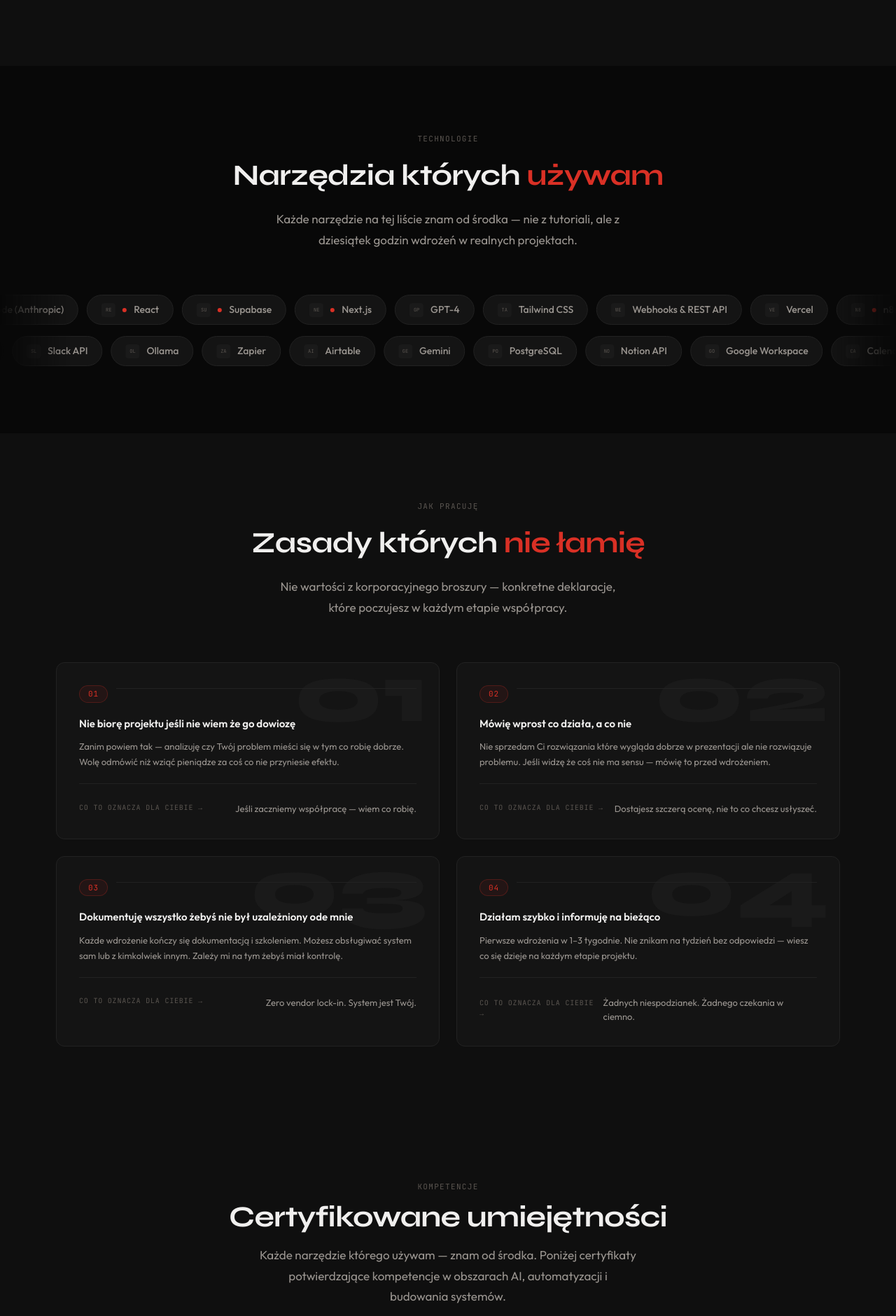
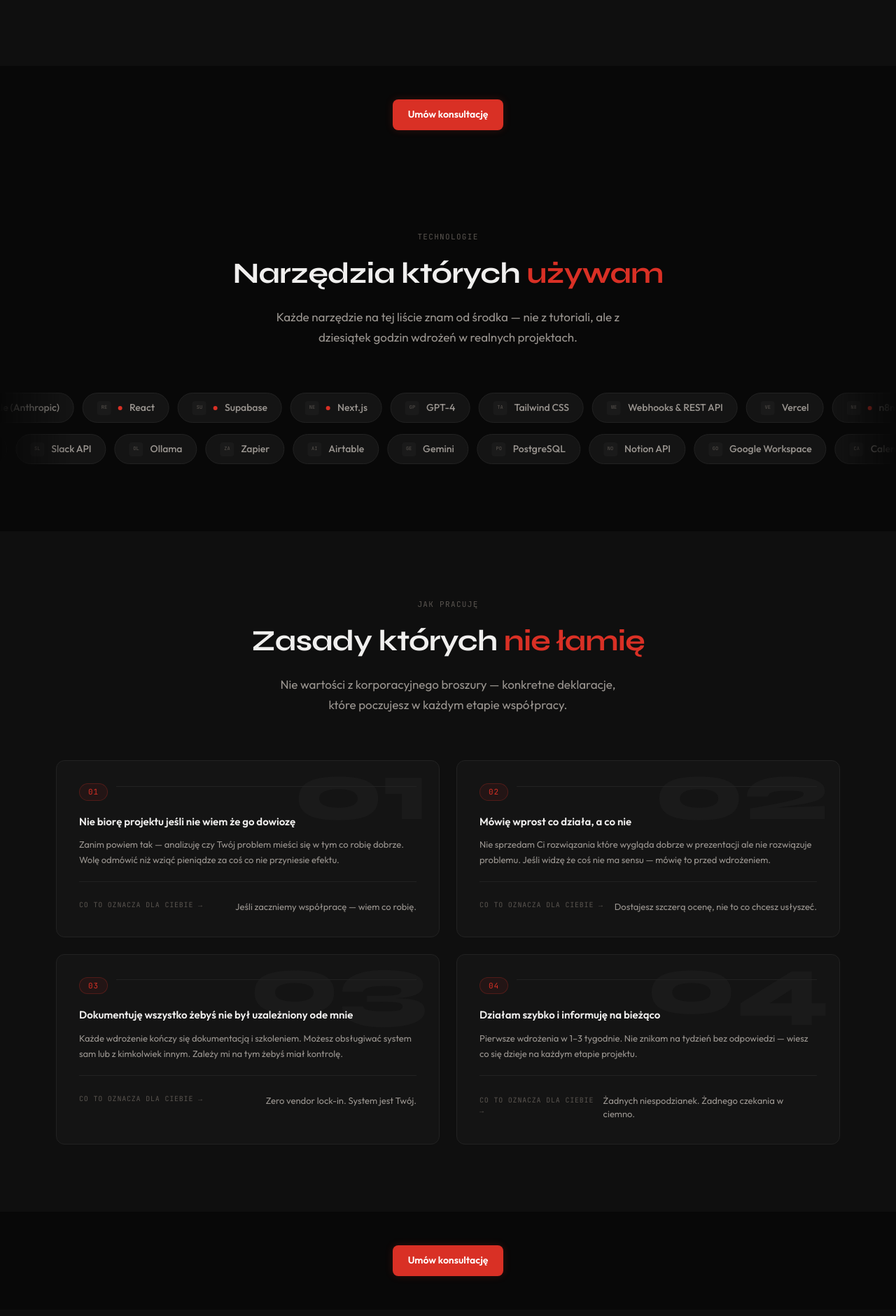
Before and after one commit to FilarAI/FilarAI, a Next.js app: page /o-nas in a window 1280 px wide. Shown: the part 2020-3900 px from the top of the page at 70% size. Built offline with nearby package versions, Linux system fonts and the light colour scheme.

Commit message:
feat: fix remaining broken CTAs and add new CTA buttons across Portfolio and About pages

```diff
--- a/src/app/o-nas/page.js
+++ b/src/app/o-nas/page.js
@@ -6,6 +6,7 @@ import { WorkingPrinciples } from '@/components/sections/WorkingPrinciples';
 import { Certifications } from '@/components/sections/Certifications';
 import { ResultsNumbers } from '@/components/sections/ResultsNumbers';
 import { FinalCTA } from '@/components/sections/FinalCTA';
+import { Button } from '@/components/ui/Button';
 
 export const metadata = {
     title: "O Nas - Filar AI",
@@ -21,9 +22,21 @@ export default function AboutPage() {
 
             <HistoryMission />
 
+            <div className="flex justify-center py-12">
+                <Button href="/kontakt" variant="primary" className="px-8 py-4 text-lg">
+                    Umów konsultację
+                </Button>
+            </div>
+
             <TechStack />
 
             <WorkingPrinciples />
+
+            <div className="flex justify-center py-12">
+                <Button href="/kontakt" variant="primary" className="px-8 py-4 text-lg">
+                    Umów konsultację
+                </Button>
+            </div>
 
             <Certifications />
 
--- a/src/app/portfolio/page.js
+++ b/src/app/portfolio/page.js
@@ -8,6 +8,7 @@ import { ResultsNumbers } from '@/components/sections/ResultsNumbers';
 import { Testimonials } from '@/components/sections/Testimonials';
 import { Certifications } from '@/components/sections/Certifications';
 import { FinalCTA } from '@/components/sections/FinalCTA';
+import { Button } from '@/components/ui/Button';
 
 export default function PortfolioPage() {
     return (
@@ -18,9 +19,21 @@ export default function PortfolioPage() {
 
             <ProjectsGrid />
 
+            <div className="flex justify-center py-12">
+                <Button href="/kontakt" variant="primary" className="px-8 py-4 text-lg">
+                    Umów konsultację
+                </Button>
+            </div>
+
             <ResultsNumbers />
 
             <Testimonials />
+
+            <div className="flex justify-center py-12">
+                <Button href="/kontakt" variant="primary" className="px-8 py-4 text-lg">
+                    Umów konsultację
+                </Button>
+            </div>
 
             <Certifications />
 
--- a/src/components/sections/About.jsx
+++ b/src/components/sections/About.jsx
@@ -1,5 +1,6 @@
 "use client";
 import React, { useEffect, useRef, useState } from 'react';
+import Link from 'next/link';
 
 /**
  * FilarAI About Section
@@ -370,8 +371,8 @@ export const About = () => {
                     </div>
 
                     <div className="cta-row stagger-item stagger-8">
-                        <button className="btn-primary">Umów bezpłatną rozmowę</button>
-                        <button className="btn-secondary">Zobacz realizacje →</button>
+                        <Link href="/kontakt" className="btn-primary">Umów bezpłatną rozmowę</Link>
+                        <Link href="/portfolio" className="btn-secondary">Zobacz realizacje →</Link>
                     </div>
                 </div>
             </div>
--- a/src/components/sections/OfertaHero.jsx
+++ b/src/components/sections/OfertaHero.jsx
@@ -1,5 +1,6 @@
 "use client";
 import React, { useEffect, useState } from 'react';
+import Link from 'next/link';
 
 /**
  * OfertaHero Section
@@ -164,14 +165,12 @@ export const OfertaHero = () => {
                 </p>
 
                 <div className="cta-wrapper stagger-item delay-cta">
-                    <a
-                        href="https://calendar.app.google/BtxhP1NN7bvTtwX57"
-                        target="_blank"
-                        rel="noopener noreferrer"
+                    <Link
+                        href="/kontakt"
                         className="primary-cta-btn"
                     >
                         Umów bezpłatną konsultację →
-                    </a>
+                    </Link>
                     <span className="microcopy">
                         30 minut · Bez zobowiązań · Konkretne wnioski
                     </span>
```
